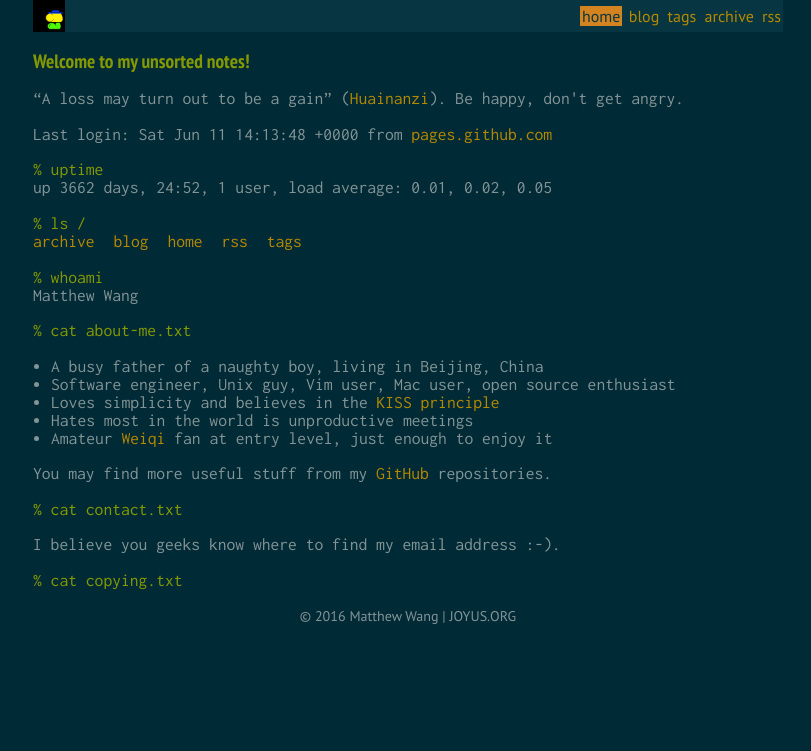
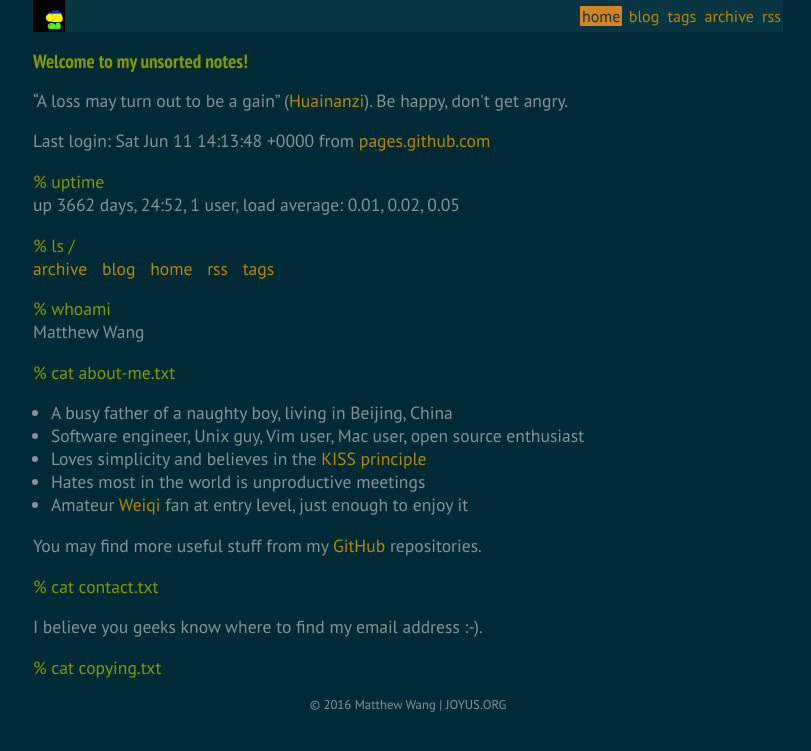
Before and after one commit to ymattw/joyus, a Jekyll site: the page built from index.html, in a window 1280 px wide. Shown: the top 751 px of the page, without its empty margins (232-1043 px from the left). Built offline with Jekyll 4.4.1, drawn with Linux system fonts in a browser that asks for light colours.

Commit message:
Use https google fonts and use rem font-size unit

```diff
--- a/css/solarized-dark.css
+++ b/css/solarized-dark.css
@@ -1,6 +1,6 @@
-@import url(http://fonts.googleapis.com/css?family=Inconsolata);
-@import url(http://fonts.googleapis.com/css?family=PT+Sans);
-@import url(http://fonts.googleapis.com/css?family=PT+Sans+Narrow:400,700);
+@import url(https://fonts.googleapis.com/css?family=Inconsolata);
+@import url(https://fonts.googleapis.com/css?family=PT+Sans);
+@import url(https://fonts.googleapis.com/css?family=PT+Sans+Narrow:400,700);
 article,
 aside,
 details,
--- a/css/style.css
+++ b/css/style.css
@@ -6,36 +6,40 @@
 
 html {
   background-color: #002b36;
-  font-size: 100%;
+  font-size: 16px;
   margin-top: 0;
 }
 
 body {
   border: 0;
-  font-size: 1.1em;
+  font-size: 1.1rem;
   margin-top: 0;
   padding-top: 0;
   max-width: 750px;
 }
 
 h1 {
-  font-size: 120%;
+  font-size: 1.3rem;
 }
 
 h2 {
-  font-size: 110%;
+  font-size: 1.2rem;
 }
 
-h3, pre {
-  font-size: 100%;
+h3 {
+  font-size: 1.1rem;
+}
+
+pre {
+  font-size: 1rem;
 }
 
 h4 {
-  font-size: 90%;
+  font-size: 1rem;
 }
 
 h5, h6 {
-  font-size: 90%;
+  font-size: 0.9rem;
 }
 
 a {
@@ -53,7 +57,6 @@
 }
 
 .console {
-  font-family: Inconsolata, monospace;
   font-size: 100%;
 }
 
@@ -108,7 +111,7 @@
 .post-meta {
   margin-bottom: 20px;
   font-style: italic;
-  font-size: 90%;
+  font-size: 0.9rem;
 }
 
 #edit-this-page a {
@@ -144,6 +147,6 @@
 }
 
 footer {
-  font-size: 80%;
+  font-size: 0.8rem;
   text-align: center;
 }
```
